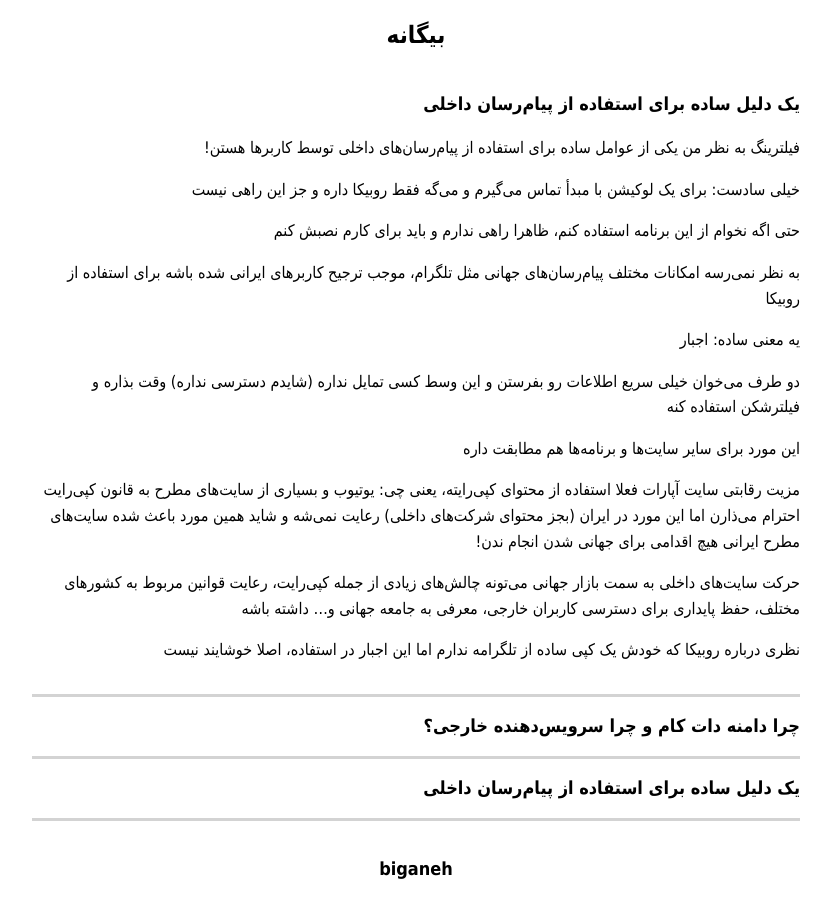
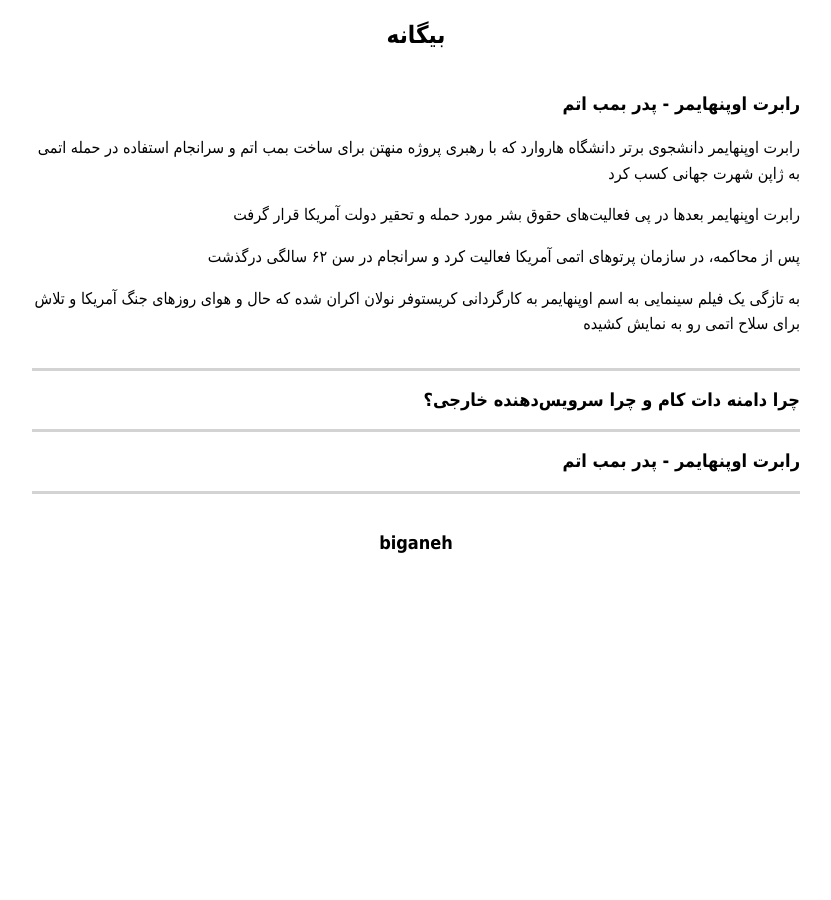
Before and after one commit to darkblog/darkblog.github.io, a Jekyll site: the page built from _posts/2023-8-7-1.md, in a window 1280 px wide. Shown: the whole page, without its empty margins (346-1177 px from the left). Built offline with Jekyll 4.4.1, drawn with Linux system fonts in a browser that asks for light colours.

Commit message:
Update 2023-8-7-1.md

```diff
--- a/_posts/2023-8-7-1.md
+++ b/_posts/2023-8-7-1.md
@@ -1,24 +1,12 @@
 ---
 layout: post
-title: یک دلیل ساده برای استفاده از پیام‌رسان داخلی
+title: رابرت اوپنهایمر - پدر بمب اتم
 ---
 
-فیلترینگ به نظر من یکی از عوامل ساده برای استفاده از پیام‌رسان‌های داخلی توسط کاربرها هستن!
+رابرت اوپنهایمر دانشجوی برتر دانشگاه هاروارد که با رهبری پروژه منهتن برای ساخت بمب اتم و سرانجام استفاده در حمله اتمی به ژاپن شهرت جهانی کسب کرد
 
-خیلی سادست: برای یک لوکیشن با مبدأ تماس می‌گیرم و می‌گه فقط روبیکا داره و جز این راهی نیست
+رابرت اوپنهایمر بعدها در پی فعالیت‌های حقوق بشر مورد حمله و تحقیر دولت آمریکا قرار گرفت
 
-حتی اگه نخوام از این برنامه استفاده کنم، ظاهرا راهی ندارم و باید برای کارم نصبش کنم
+پس از محاکمه، در سازمان پرتوهای اتمی آمریکا فعالیت کرد و سرانجام در سن ۶۲ سالگی درگذشت
 
-به نظر نمی‌رسه امکانات مختلف پیام‌رسان‌های جهانی مثل تلگرام، موجب ترجیح کاربرهای ایرانی شده باشه برای استفاده از روبیکا
-
-یه معنی ساده: اجبار
-
-دو طرف می‌خوان خیلی سریع اطلاعات رو بفرستن و این وسط کسی تمایل نداره (شایدم دسترسی نداره) وقت بذاره و فیلترشکن استفاده کنه
-
-این مورد برای سایر سایت‌ها و برنامه‌ها هم مطابقت داره
-
-مزیت رقابتی سایت آپارات فعلا استفاده از محتوای کپی‌رایته، یعنی چی: یوتیوب و بسیاری از سایت‌های مطرح به قانون کپی‌رایت احترام می‌ذارن اما این مورد در ایران (بجز محتوای شرکت‌های داخلی) رعایت نمی‌شه و شاید همین مورد باعث شده سایت‌های مطرح ایرانی هیچ اقدامی برای جهانی شدن انجام ندن!
-
-حرکت سایت‌های داخلی به سمت بازار جهانی می‌تونه چالش‌های زیادی از جمله کپی‌رایت، رعایت قوانین مربوط به کشورهای مختلف، حفظ پایداری برای دسترسی کاربران خارجی، معرفی به جامعه جهانی و... داشته باشه
-
-نظری درباره روبیکا که خودش یک کپی ساده از تلگرامه ندارم اما این اجبار در استفاده، اصلا خوشایند نیست
+به تازگی یک فیلم سینمایی به اسم اوپنهایمر به کارگردانی کریستوفر نولان اکران شده که حال و هوای روزهای جنگ آمریکا و تلاش برای سلاح اتمی رو به نمایش کشیده
```
